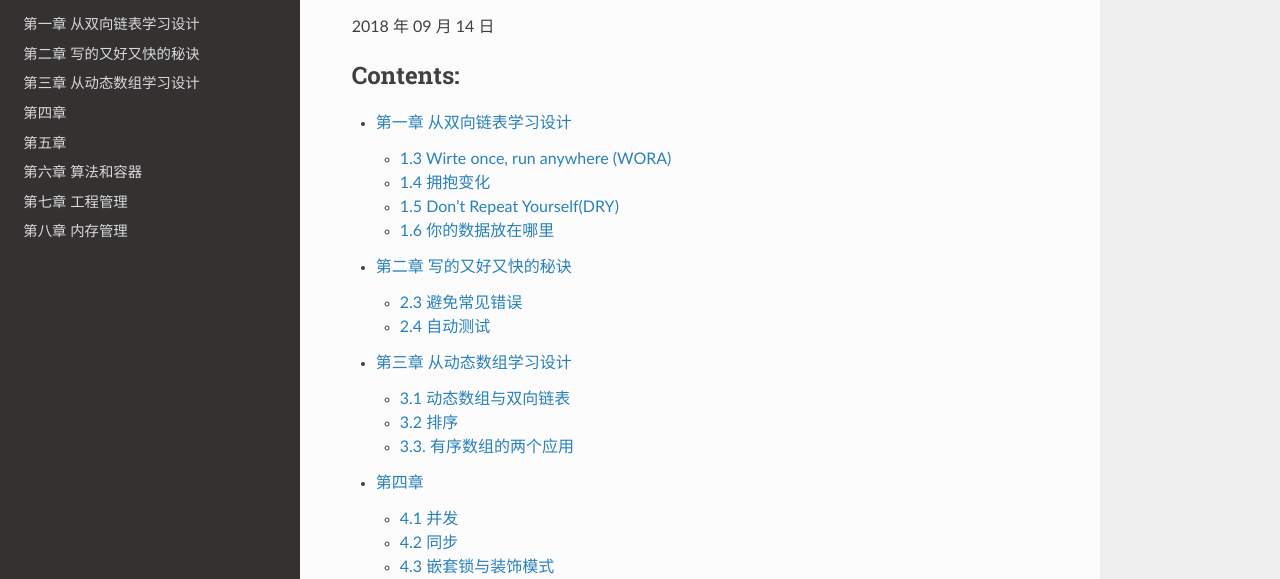
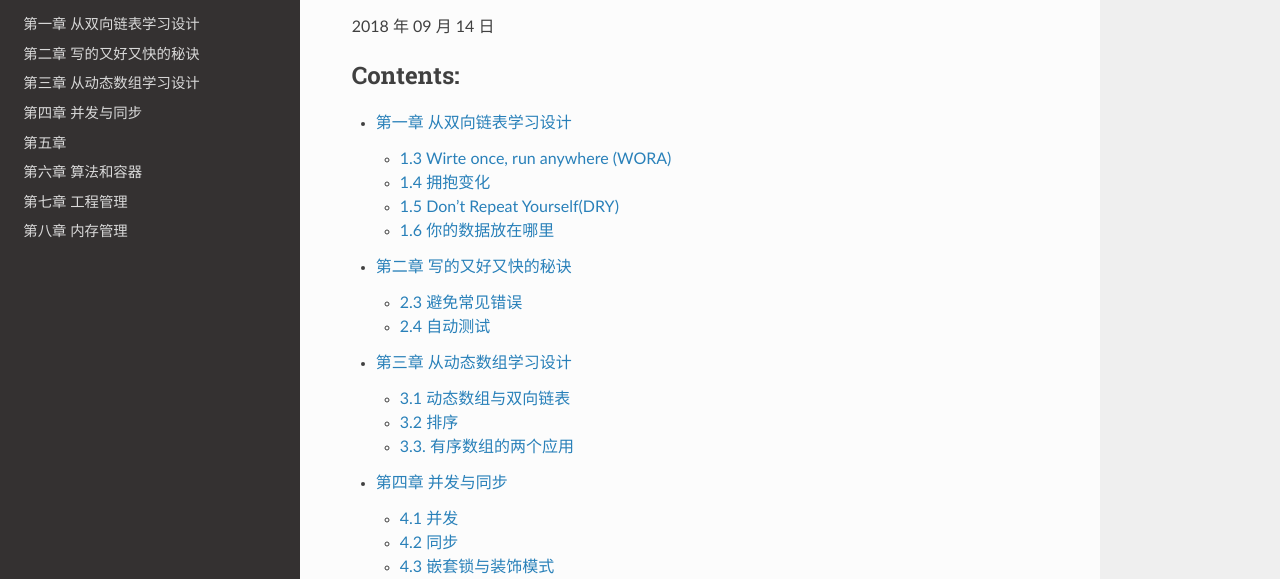
Before and after one commit to my-rds-store/c_language_learn_plan, a Sphinx documentation site: the page built from source/index.rst, in a window 1280 px wide and 1347 px high. Shown: the part 153-732 px from the top of the window. Built offline with Sphinx 7.4.7 and the Read the Docs theme 2.0.0, drawn with Linux system fonts in a browser that asks for light colours.

Commit message:
update ...

```diff
--- a/source/04/index.rst
+++ b/source/04/index.rst
@@ -1,6 +1,6 @@
-##########
-第四章
-##########
+####################
+第四章 并发与同步
+####################
 
 4.1 并发
 ==========
```
